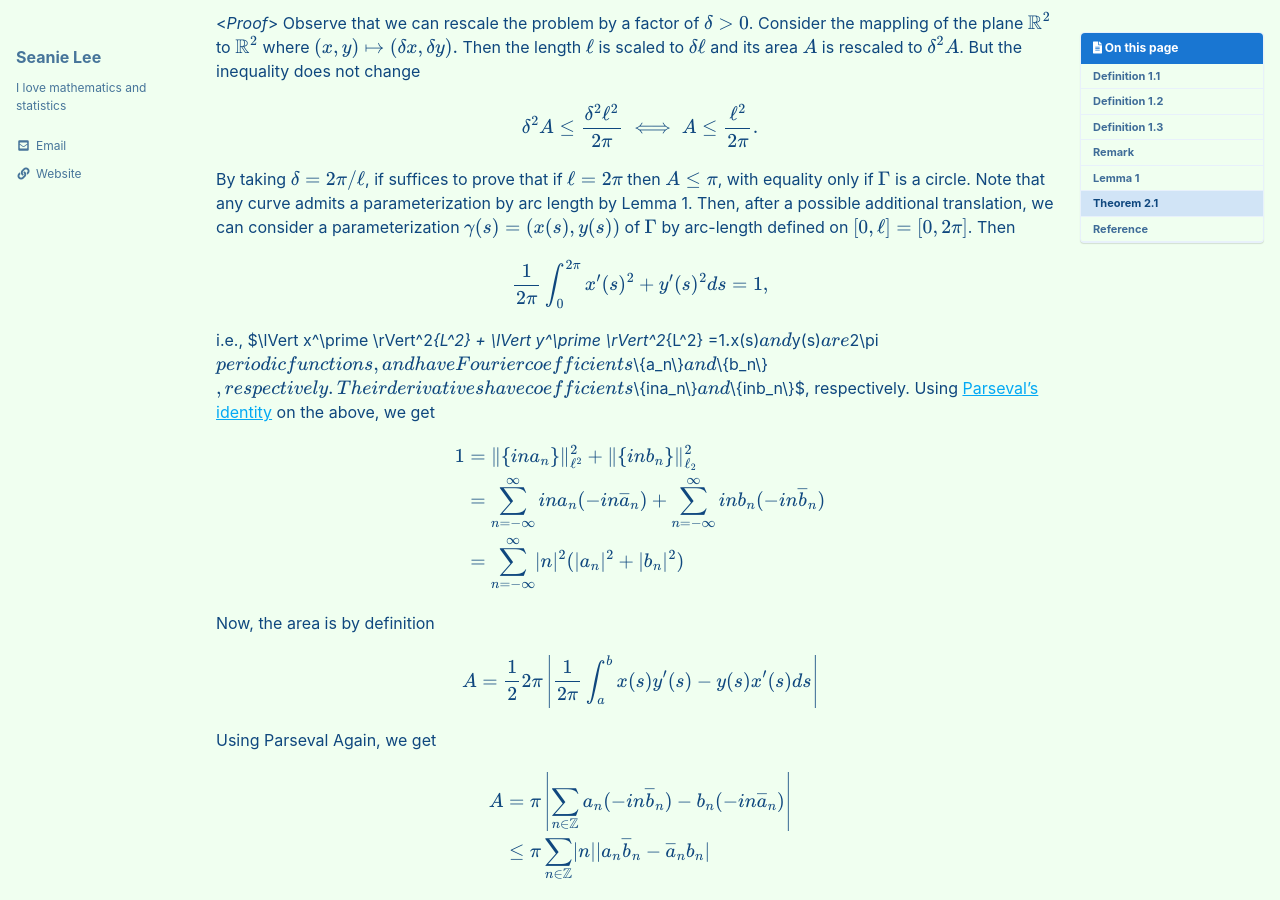
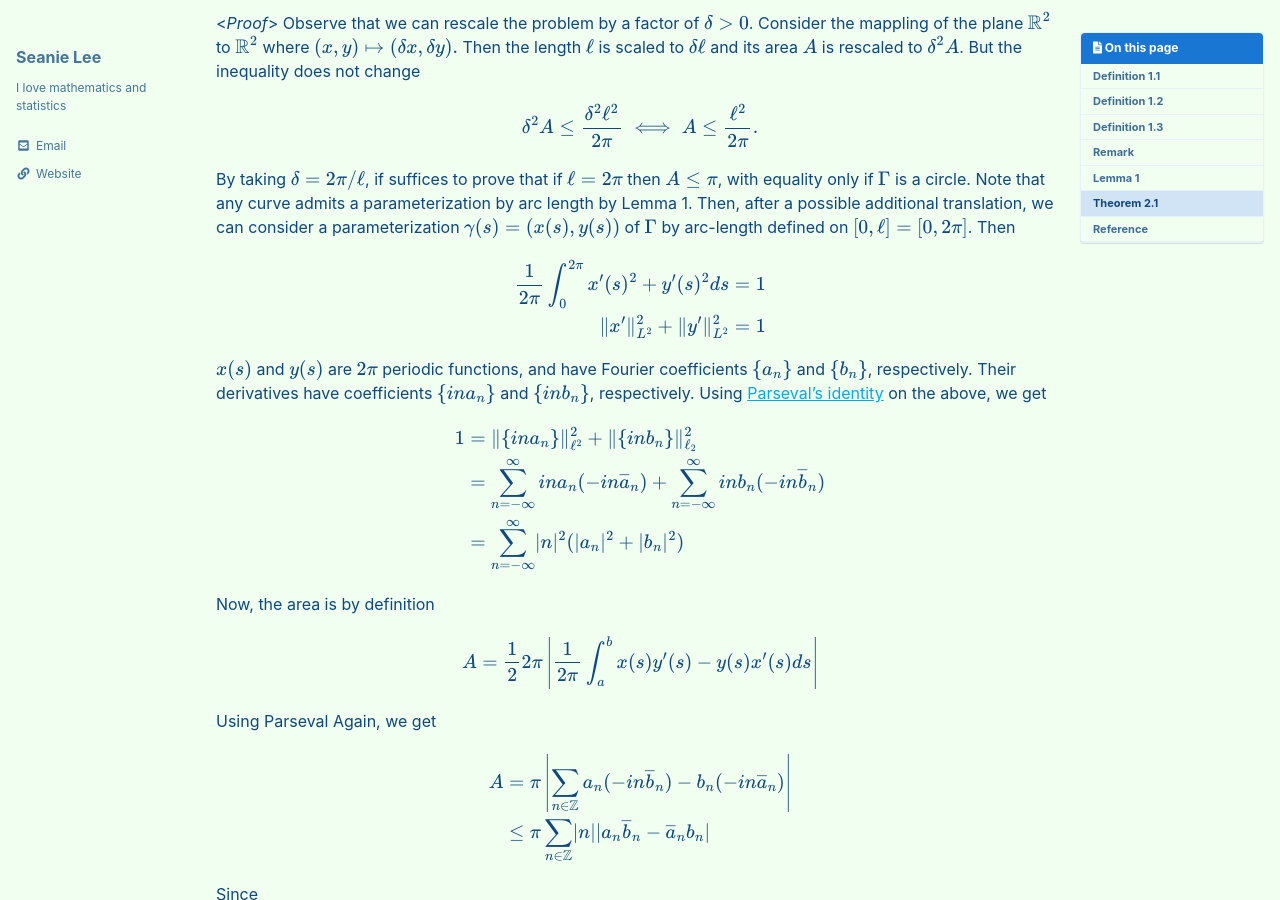
Before and after one commit to seanie12/blog, a Jekyll site: the page built from _posts/2023-07-08-isoperimetric-inequality.md, in a window 1280 px wide and 900 px high, scrolled down 1590 px. Built offline with Jekyll 4.4.1, drawn with Linux system fonts in a browser that asks for light colours; cached includes are drawn as plain includes; formulas are drawn with MathJax 3.

```diff
--- a/_posts/2023-07-08-isoperimetric-inequality.md
+++ b/_posts/2023-07-08-isoperimetric-inequality.md
@@ -122,11 +122,12 @@ By taking $\delta = 2\pi / \ell$, if suffices to prove that if $\ell=2\pi$ then
 
 $$
 \begin{align*}
-\frac{1}{2\pi} \int_0^{2\pi} x^\prime(s)^2 + y^\prime(s)^2 ds =1,
+\frac{1}{2\pi} \int_0^{2\pi} x^\prime(s)^2 + y^\prime(s)^2 ds &=1 \\
+\lVert x^\prime \rVert^2_{L^2}  + \lVert y^\prime \rVert^2_{L^2} &=1
 \end{align*}
 $$
 
-i.e., $\lVert x^\prime \rVert^2_{L^2}  + \lVert y^\prime \rVert^2_{L^2} =1$. $x(s)$ and $y(s)$ are $2\pi$ periodic  functions, and have Fourier coefficients $\\{a_n\\}$ and $\\{b_n\\}$, respectively. Their derivatives have coefficients $\\{ina_n\\}$ and $\\{inb_n\\}$, respectively. Using [Parseval's identity](https://seanie12.github.io/blog/fourier%20analysis/L2-recovery/#corollary-12-parsevals-identity) on the above, we get
+$x(s)$ and $y(s)$ are $2\pi$ periodic  functions, and have Fourier coefficients $\\{a_n\\}$ and $\\{b_n\\}$, respectively. Their derivatives have coefficients $\\{ina_n\\}$ and $\\{inb_n\\}$, respectively. Using [Parseval's identity](https://seanie12.github.io/blog/fourier%20analysis/L2-recovery/#corollary-12-parsevals-identity) on the above, we get
 
 $$
 \begin{align*}
```
